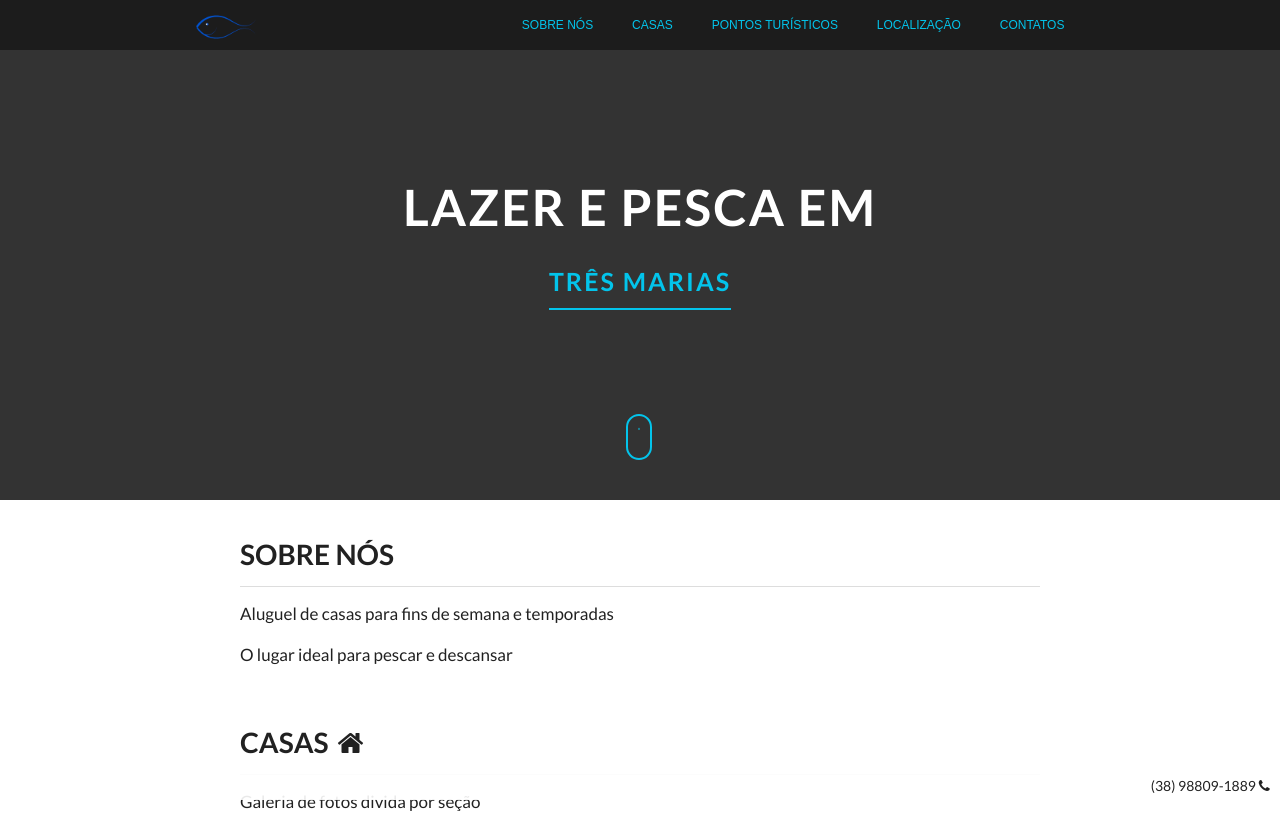
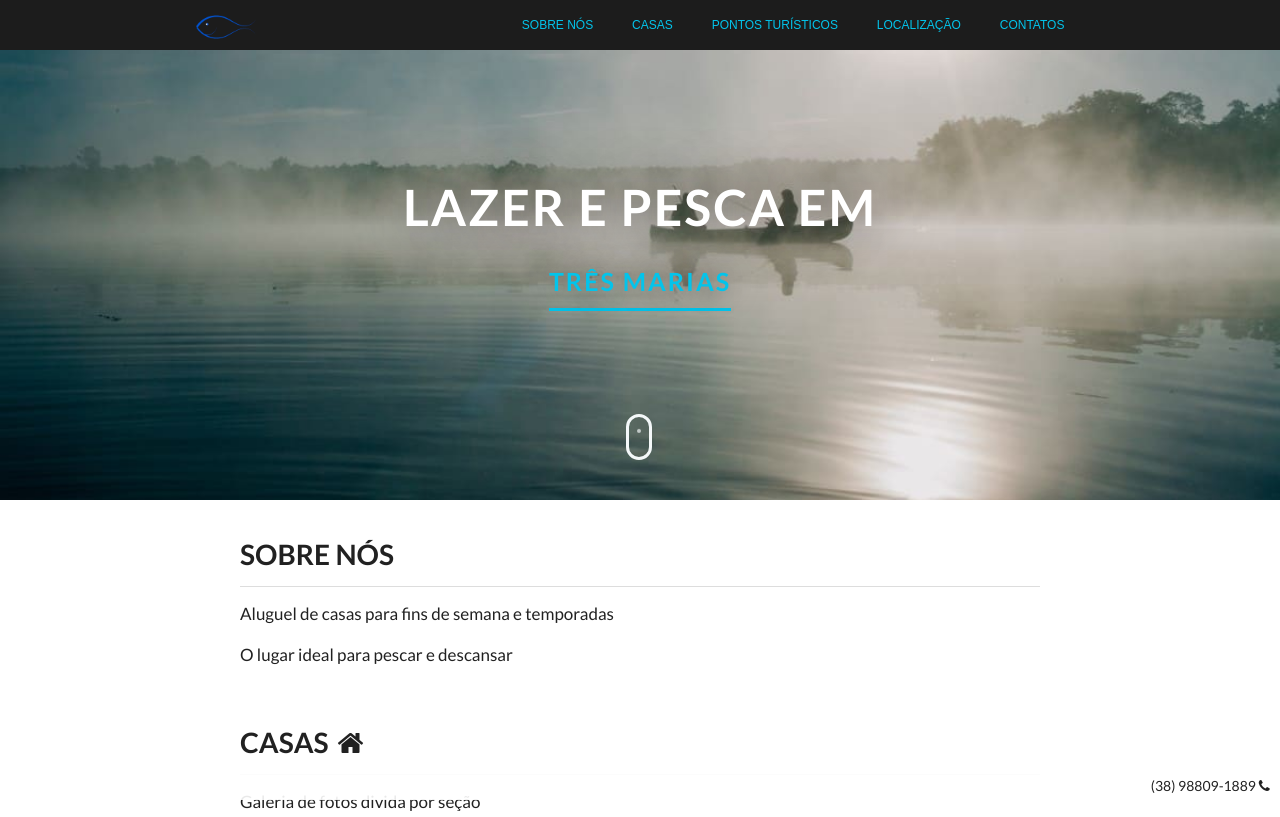
Before and after one commit to lazerepesca/lazerepesca.github.io, a plain HTML site: page index.html in a window 1280 px wide. Shown: the top 817 px of the page. Drawn offline with nearby package versions, Linux system fonts and the light colour scheme.

Commit message:
Imagem cabeçalho

```diff
--- a/index.html
+++ b/index.html
@@ -72,6 +72,26 @@
         /* secão cabeçalho */
         .cabecalho{
             margin-bottom: 40px;
+            background-image: url("img/fishing_boat_people.jpg");
+        }
+
+        .cabecalho h1{
+            text-shadow: 0px 0px 60px rgba(1, 1, 1, 1);
+        }
+
+        .cabecalho h1 span{
+            text-shadow: 0px 0px 28px rgba(0, 0, 0, 0.6);
+            border-bottom: 3px solid #03c4eb;
+        }
+
+        .mouse{
+            border: 3px solid #f4f8f9;
+        }
+
+        .mouse span{
+            background: #f0f4f5;
+            width: 4px;
+            height: 4px;
         }
 
           /* secão conteúdo */
```
Also changed, not shown: img/fishing_boat_people.jpg (added).
